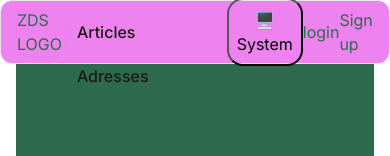
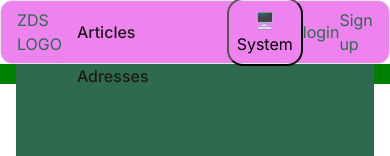
Before and after one commit to MathieuSchaff/zero-dechet-sete, a Next.js app: page /guide-tri in a window 390 px wide. Shown: the top 156 px of the page. Built offline with nearby package versions, Linux system fonts and the light colour scheme; no server answers.

Commit message:
style: added 2 custom media queries and spacing to body when in tablet and desktop

```diff
--- a/src/styles/layout.css
+++ b/src/styles/layout.css
@@ -1,14 +1,14 @@
 @layer layout {
   .container {
     width: 100%;
-    max-width: var(--max-width-xl); /* limite la largeur */
-    margin-inline: auto; /* centre horizontalement */
-    padding-inline: var(--space-4); /* padding latéral */
-
+    max-width: var(--max-width-xl);
+    margin-inline: auto;
+    padding-inline: var(--space-4);
+    height: 20px;
+    background-color: green;
     @media (--tablet) {
       padding-inline: var(--space-6);
     }
-
     @media (--desktop) {
       padding-inline: var(--space-8);
     }
--- a/src/styles/media-queries.css
+++ b/src/styles/media-queries.css
@@ -6,3 +6,7 @@
 
 @custom-media --compact (max-height: 700px);
 @custom-media --wide (min-aspect-ratio: 16/9);
+
+/* A tester, mais ne semble pas marcher */
+@custom-media --tablet2 (width >= 640px);
+@custom-media --desktop3 (width >= 1024px);
```
